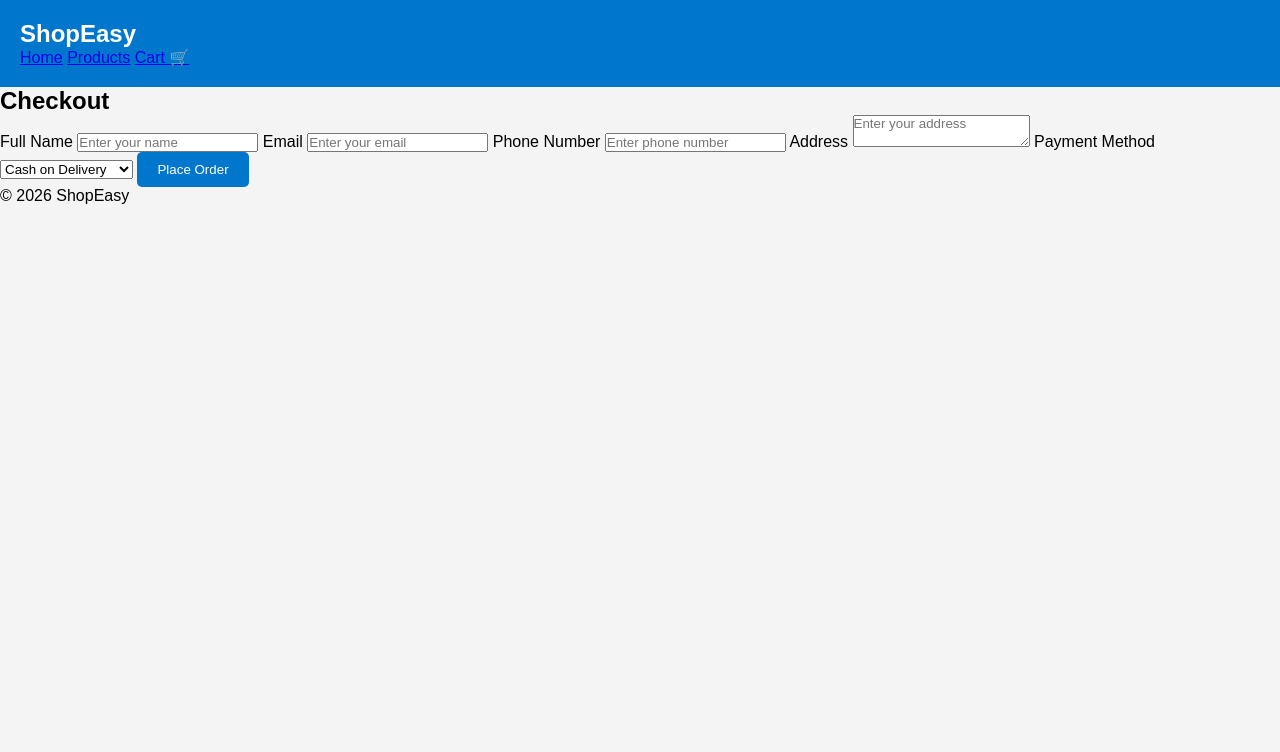
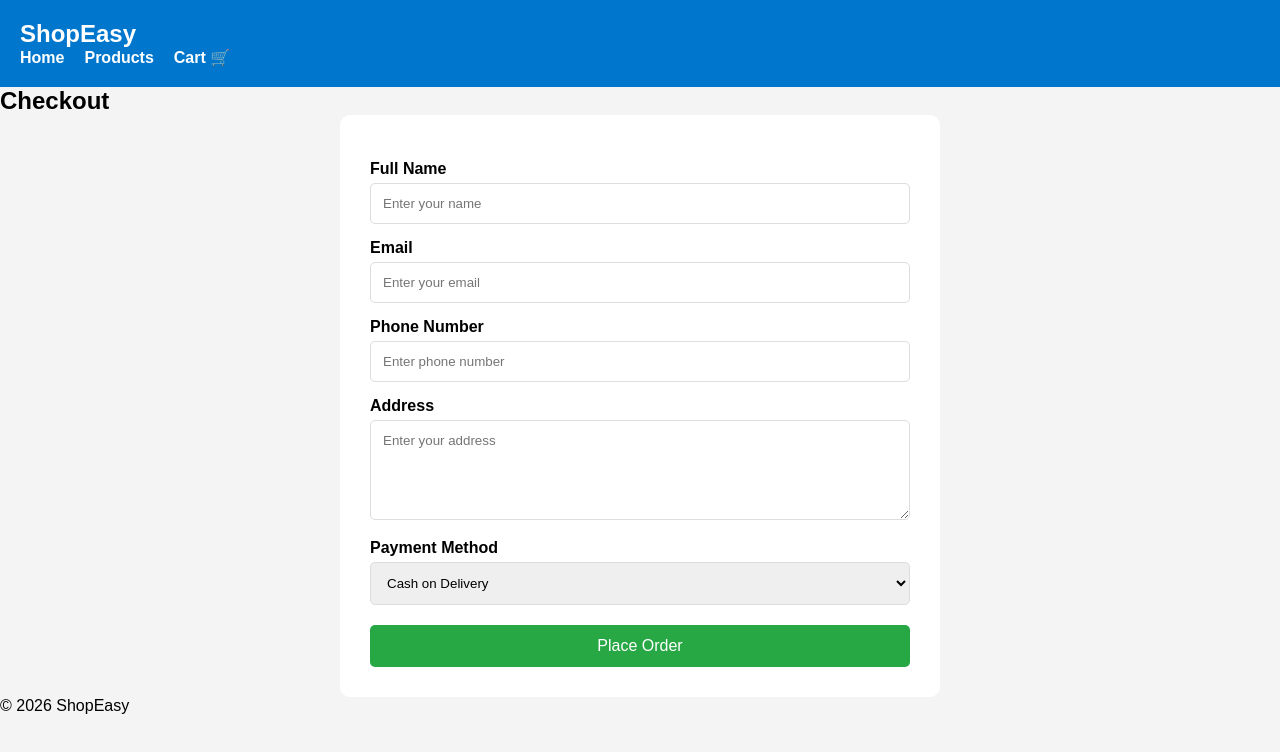
Before and after one commit to manjulaguntanala-prog/ecommerce, a plain HTML site: page checkout.html in a window 1280 px wide. Drawn offline with Linux system fonts and the light colour scheme.

Commit message:
style.css

```diff
--- a/style.css
+++ b/style.css
@@ -1 +1,85 @@
 *{margin:0;padding:0;box-sizing:border-box;font-family:Arial}body{background:#f4f4f4}header{background:#0077cc;color:#fff;padding:20px;display:flex;justify-content:space-between}.products{display:grid;grid-template-columns:repeat(auto-fit,minmax(220px,1fr));gap:20px;padding:30px}.product{background:#fff;padding:15px;border-radius:10px;text-align:center;box-shadow:0 0 10px rgba(0,0,0,.2)}img{width:100%;border-radius:10px}button{background:#0077cc;color:#fff;border:none;padding:10px 20px;border-radius:5px;cursor:pointer}button:hover{background:#005fa3}
+/* Navigation Links */
+
+.nav-links {
+    display: flex;
+    gap: 20px;
+    align-items: center;
+}
+
+.nav-links a {
+    color: white;
+    text-decoration: none;
+    font-weight: bold;
+}
+
+.nav-links a:hover {
+    color: #ff6b35;
+}
+
+
+/* Cart Summary */
+
+.cart-summary {
+    background: white;
+    padding: 25px;
+    margin-top: 30px;
+    border-radius: 10px;
+    text-align: center;
+}
+
+
+/* Checkout */
+
+.checkout-container {
+    max-width: 600px;
+    margin: auto;
+    background: white;
+    padding: 30px;
+    border-radius: 10px;
+}
+
+.checkout-container label {
+    display: block;
+    margin-top: 15px;
+    margin-bottom: 5px;
+    font-weight: bold;
+}
+
+.checkout-container input,
+.checkout-container textarea,
+.checkout-container select {
+    width: 100%;
+    padding: 12px;
+    border: 1px solid #ddd;
+    border-radius: 5px;
+}
+
+.checkout-container textarea {
+    height: 100px;
+    resize: vertical;
+}
+
+.checkout-button {
+    width: 100%;
+    padding: 12px;
+    margin-top: 20px;
+    background: #28a745;
+    color: white;
+    border: none;
+    border-radius: 5px;
+    cursor: pointer;
+    font-size: 16px;
+}
+
+
+/* Mobile */
+
+@media (max-width: 600px) {
+
+    .nav-links {
+        flex-direction: column;
+        gap: 8px;
+    }
+
+}
```
